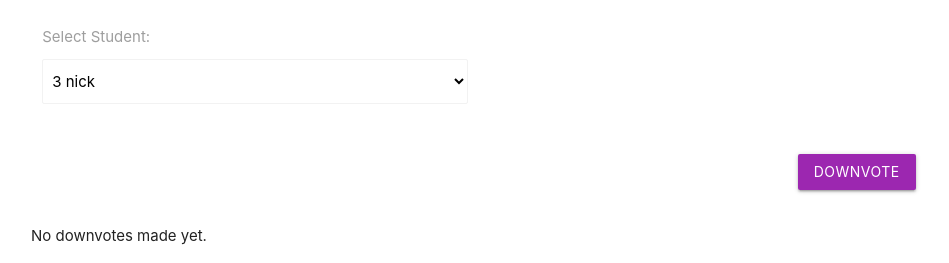
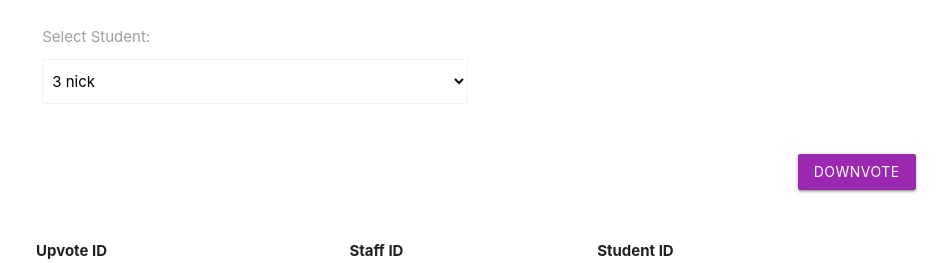
Before and after one commit to nickperi/Student-Staff-Conduct-Tracker, a Flask app: template App/templates/downvotes.html in a window 1280 px wide. Shown: the part 235-498 px from the top of the page, without its empty margins (161-1110 px from the left). Run offline with Flask 3, Linux system fonts and the light colour scheme; the template is opened without the code that fills it: values that come from a table or form of the project are taken from there, others are empty.

Commit message:
Update downvotes.html

```diff
--- a/App/templates/downvotes.html
+++ b/App/templates/downvotes.html
@@ -45,8 +45,6 @@
                                     <td>{{downvote.studentid}}</td>
                                 </tr>
                             {% endfor %}
-                        {% else %}
-                            <p>No downvotes made yet.</p>
                         {% endif %}
                     <tbody>
                 </table>
```
